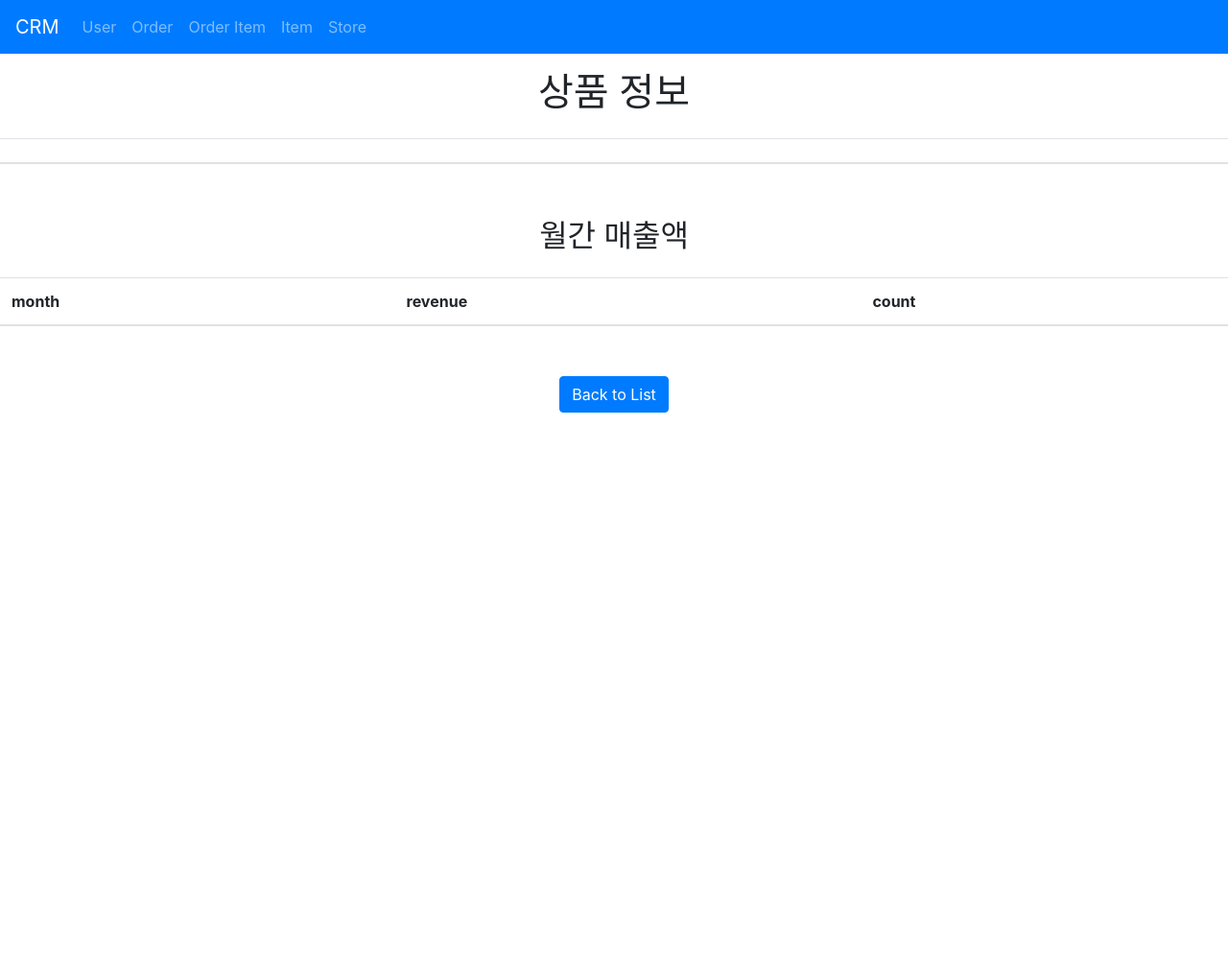
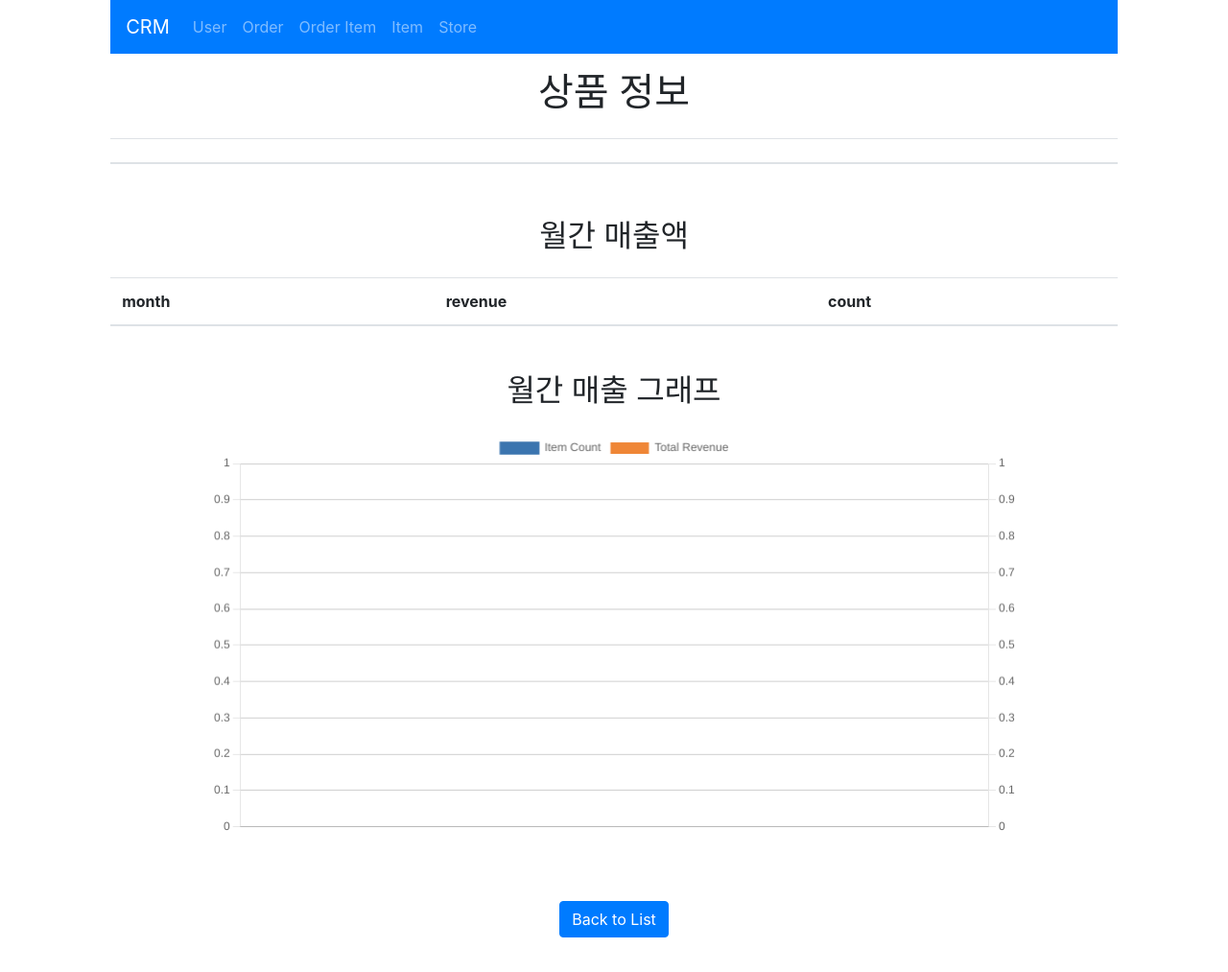
Before and after one commit to WhyBusyy/JS_CRM, a website: page views/item_detail.html in a window 1280 px wide. Shown: the whole page at 96% size. Before the commit the page ends 800 px from the top, so only its background shows below. Drawn offline with nearby package versions, Linux system fonts and the light colour scheme; files that its build step writes are made by us from their sources.

Commit message:
CRM 기능 추가 및 기타 - item 상세페이지 매출 그래프 생성 - 페이지 전체 양쪽 여백 추가

```diff
--- a/views/common/index.html
+++ b/views/common/index.html
@@ -21,7 +21,7 @@
     <title>Customer Management System</title>
 </head>
 
-<body>
+<body style="margin: 0 9%;">
     <nav class="navbar navbar-expand-lg navbar-dark bg-primary">
         <a class="navbar-brand" href="/user">CRM</a>
         <button class="navbar-toggler" type="button" data-toggle="collapse" data-target="#navbarSupportedContent" aria-controls="navbarSupportedContent" aria-expanded="false" aria-label="Toggle navigation">
--- a/views/item_detail.html
+++ b/views/item_detail.html
@@ -27,14 +27,85 @@
     <tbody>
         {% for data in itemtotalData %}
         <tr>
-            <td>{{data.month}}</td>
-            <td>{{data.total}}</td>
-            <td>{{data.count}}</td>
+            <td class="month">{{data.month}}</td>
+            <td class="revenue">{{data.total}}</td>
+            <td class="counts">{{data.count}}</td>
         </tr>
         {% endfor %}
     </tbody>
 </table>
+<script src="https://cdn.jsdelivr.net/npm/chart.js"></script>
+<div style="margin: 2rem auto; width: 80%;">
+    <h2 style="text-align: center; padding: 1rem 0;"> 월간 매출 그래프 </h2>
+    <canvas id="itemTotalChart"></canvas>
+</div>
 <div style="text-align: center; padding: 2rem 0;">
-    <a class="btn btn-primary my-1" href="#" onclick="window.history.back(); return false;" id="backHome">Back to List</a>
+    <a class="btn btn-primary my-1" href="#" onclick="window.history.back(); return false;" id="backHome">Back to
+        List</a>
 </div>
+<script>
+    let labels = [];
+    let month = document.getElementsByClassName('month');
+    for (let i = 0; i < month.length; i++) {
+        labels.push(month[i].textContent);
+    }
+
+    let revenueData = [];
+    let revenue = document.getElementsByClassName('revenue');
+    for (let i = 0; i < revenue.length; i++) {
+        revenueData.push(revenue[i].textContent);
+    }
+
+    let countData = [];
+    let counts = document.getElementsByClassName('counts');
+    for (let i = 0; i < counts.length; i++) {
+        countData.push(counts[i].textContent);
+    }
+
+    let ctx = document.getElementById('itemTotalChart').getContext('2d');
+    const mixedChart = new Chart(ctx, {
+        type: 'scatter',
+        data: {
+            datasets: [{
+                type: 'line',
+                label: 'Item Count',
+                borderWidth: 1.5,
+                data: countData,
+                borderColor: 'rgb(59, 117, 175)',
+                backgroundColor: 'rgb(59, 117, 175)',
+                yAxisID: 'right'
+            }, {
+                type: 'bar',
+                label: 'Total Revenue',
+                data: revenueData,
+                borderColor: 'rgb(239, 134, 54)',
+                backgroundColor: 'rgb(239, 134, 54)',
+                yAxisID: 'left'
+            }],
+            labels: labels
+        },
+        options: {
+            scales: {
+                left: {
+                    position: 'left',
+                    beginAtZero: false,
+                    ticks: {
+                        callback: (value, index, ticks) => {
+                            return `${value.toLocaleString()}`;
+                        }
+                    }
+                },
+                right: {
+                    position: 'right',
+                    beginAtZero: false,
+                    ticks: {
+                        callback: (value, index, ticks) => {
+                            return `${value.toLocaleString()}`;
+                        }
+                    }
+                }
+            },
+        }
+    });
+</script>
 {% endblock %}
```
